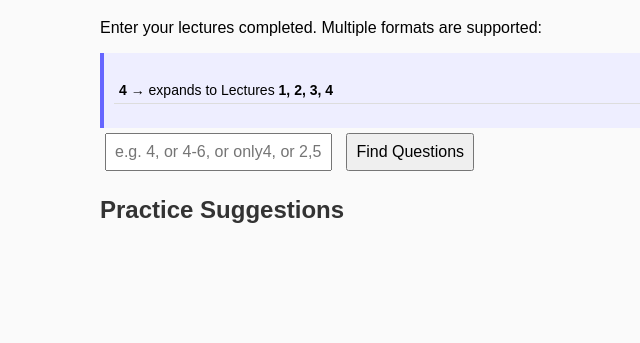
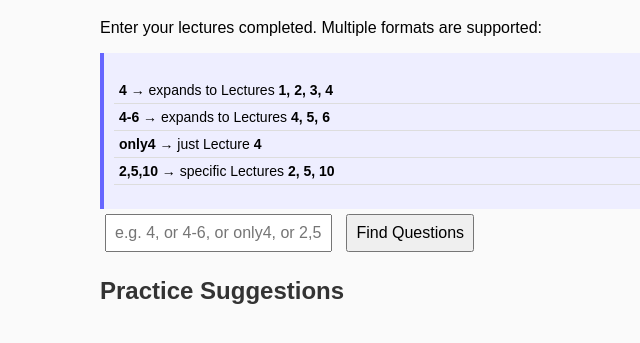
Before and after one commit to AnnXu949/ECON703-exam-mapper, a plain HTML site: page index.html in a window 1280 px wide. Shown: the part 61-404 px from the top of the page, without its empty margins (190-830 px from the left). Drawn offline with Linux system fonts and the light colour scheme.

Commit message:
Update index.html

```diff
--- a/index.html
+++ b/index.html
@@ -23,7 +23,9 @@
     <div class="help">
       <ul>
         <li><b>4</b> → expands to Lectures <b>1, 2, 3, 4</b></li>
-
+        <li><b>4-6</b> → expands to Lectures <b>4, 5, 6</b></li>
+        <li><b>only4</b> → just Lecture <b>4</b></li>
+        <li><b>2,5,10</b> → specific Lectures <b>2, 5, 10</b></li>
       </ul>
     </div>
 
```
